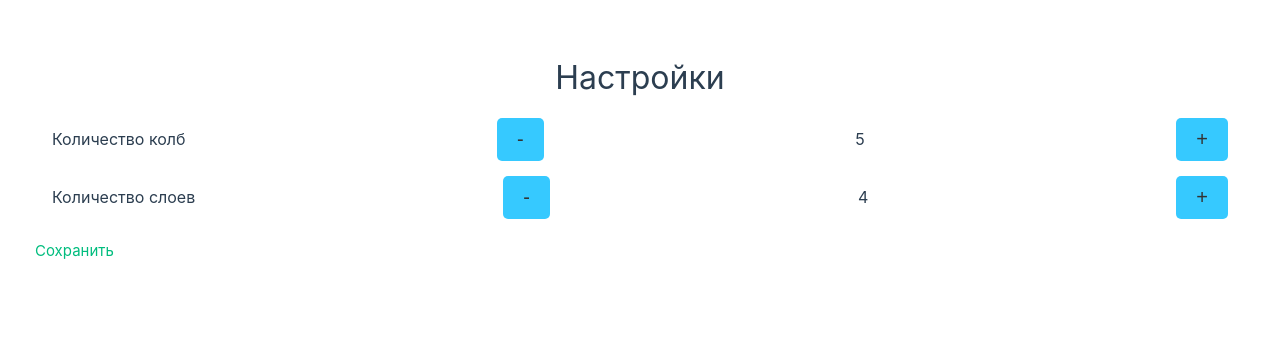
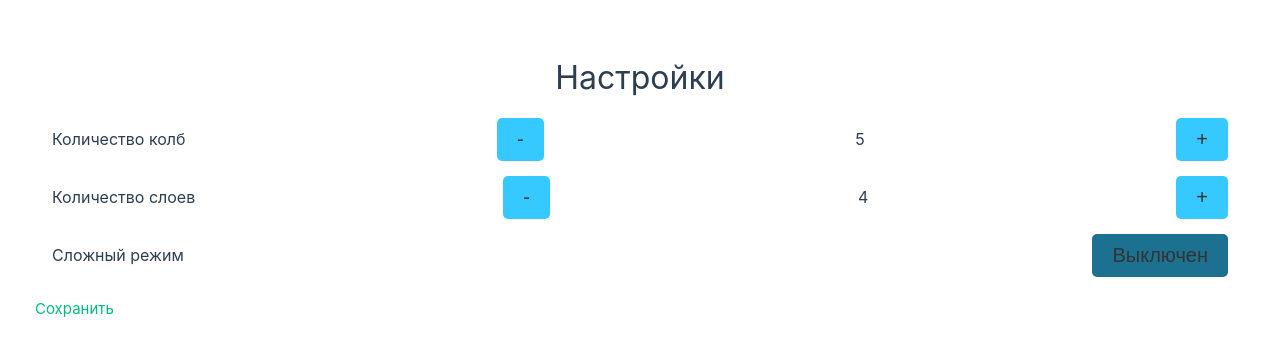
Before and after one commit to reznikovkg/vue-3-docker-compose, a Vue app in the folder vue/: page /setting in a window 1280 px wide. Shown: the top 356 px of the page. Built offline with nearby package versions, Linux system fonts and the light colour scheme.

Commit message:
Добавлена кнопка сложного режима

```diff
--- a/vue/src/components/pages/SettingPage.vue
+++ b/vue/src/components/pages/SettingPage.vue
@@ -13,6 +13,15 @@
       {{ LAYERS_PER_FLASK }}
       <button @click="addLayer" class="setting-btn">+</button>
     </div>
+    <div class="control-row">
+      Сложный режим
+      <button
+        @click="changeHardMode"
+        :class="['setting-btn', 'hard-mode-btn', { active: isHardMode }]"
+      >
+        {{ isHardMode ? 'Включен' : 'Выключен' }}
+      </button>
+    </div>
   </div>
   <RouterLink :to="{ name: $routes.INDEX }">Сохранить</RouterLink>
 </template>
@@ -25,6 +34,7 @@ const store = useStore()
 
 const FLASK_COUNT = computed(() => store.getters.getFlaskCount)
 const LAYERS_PER_FLASK = computed(() => store.getters.getLayersPerFlask)
+const isHardMode = computed(() => store.getters.getHardMode)
 
 const addFlask = () => {
   if (FLASK_COUNT.value < 16) {
@@ -49,10 +59,16 @@ const delLayer = () => {
     store.commit('DEC_LAYERS_PER_FLASK')
   }
 }
+
+const changeHardMode = () => {
+  store.commit('CHANGE_MODE')
+}
 </script>
 
 <style lang="scss" scoped>
 $btn-color: #36c9ff;
+$btn-color-disactive: #1c7190;
+$btn-color-active: #36ff62;
 $text-btn-color: #333;
 
 .controls {
@@ -78,4 +94,10 @@ $text-btn-color: #333;
   border-radius: 5px;
   cursor: pointer;
 }
+.hard-mode-btn {
+  background: $btn-color-disactive;
+}
+.hard-mode-btn.active {
+  background: $btn-color-active;
+}
 </style>
--- a/vue/src/store/index.js
+++ b/vue/src/store/index.js
@@ -9,7 +9,8 @@ const MUTATIONS = {
   DEC_LAYERS_PER_FLASK: 'DEC_LAYERS_PER_FLASK',
   NULL_WIN_COUNT: 'NULL_WIN_COUNT',
   INC_WIN_COUNT: 'INC_WIN_COUNT',
-  SET_RECORD: 'SET_RECORD'
+  SET_RECORD: 'SET_RECORD',
+  CHANGE_MODE: 'CHANGE_MODE'
 }
 
 export default createStore({
@@ -19,14 +20,16 @@ export default createStore({
       layersPerFlask: 4,
       winCount: 0,
       countRecords: 10,
-      records: []
+      records: [],
+      hardMode: false
     }
   },
   getters: {
     getFlaskCount: (state) => state.flaskCount,
     getLayersPerFlask: (state) => state.layersPerFlask,
     getWinCount: (state) => state.winCount,
-    getRecords: (state) => state.records
+    getRecords: (state) => state.records,
+    getHardMode: (state) => state.hardMode
   },
   mutations: {
     [MUTATIONS.SET_FLASK_COUNT]: (state, value) => {
@@ -58,6 +61,9 @@ export default createStore({
       state.records.sort((a, b) => a - b)
       if (state.records.length > state.countRecords)
         state.records.pop()
+    },
+    [MUTATIONS.CHANGE_MODE]: (state) => {
+      state.hardMode = !state.hardMode
     }
   },
   actions: {
@@ -87,6 +93,9 @@ export default createStore({
     },
     setRecord: (store, value) => {
       store.commit(MUTATIONS.SET_RECORD, value)
+    },
+    changeMode: (store) => {
+      store.commit(MUTATIONS.CHANGE_MODE)
     }
   }
 })
```
